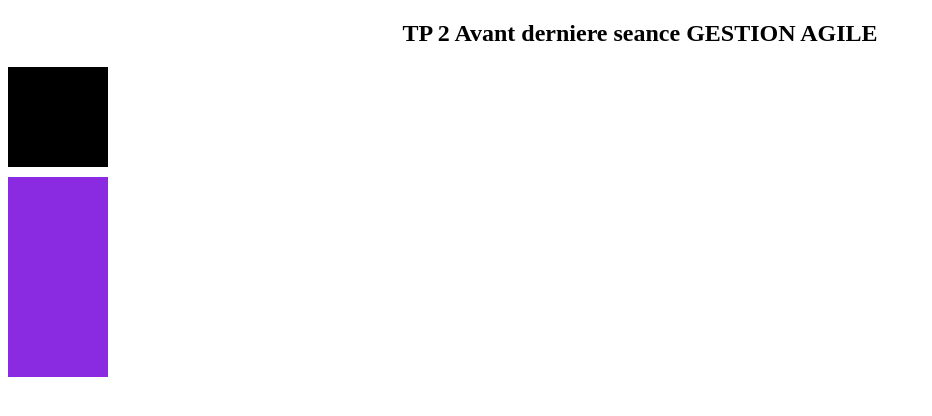
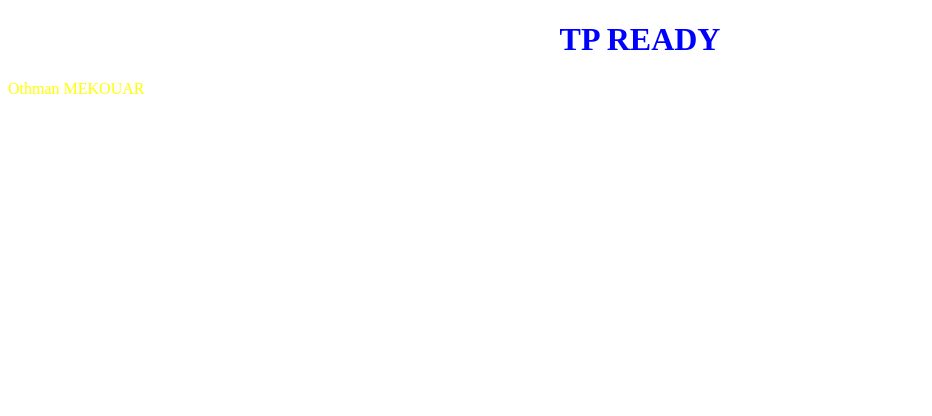
Before and after one commit to mekouar1999/tp2webb, a plain HTML site: page index.html in a window 1280 px wide. Shown: the whole page, without its empty margins (0-932 px from the left). Drawn offline with Linux system fonts and the light colour scheme.

Commit message:
html css upload

```diff
--- a/index.css
+++ b/index.css
@@ -1,19 +1,8 @@
-h2{
-    text-align: center
-    ;
+h1{
+    text-align: center;
+    color: blue;
 }
 
-
-
-.div1{
-    width: 100px;
-    height: 100px;
-    background: black;
+span{
+    color: yellow;
 }
-
-.div2{
-    height: 200px;
-    width: 100px;
-    background-color: blueviolet;
-    margin-top: 10px;
-}
--- a/index.html
+++ b/index.html
@@ -8,16 +8,9 @@
 </head>
 <body>
 
-    <h2>TP 2 Avant derniere seance GESTION AGILE</h2>
+  <h1>TP READY</h1>
 
-
-    <div class="div1"></div>
-
-
-    <div class="div2">
-
-    </div>
-
+  <span>Othman MEKOUAR</span>
 
 </body>
 </html>
```
